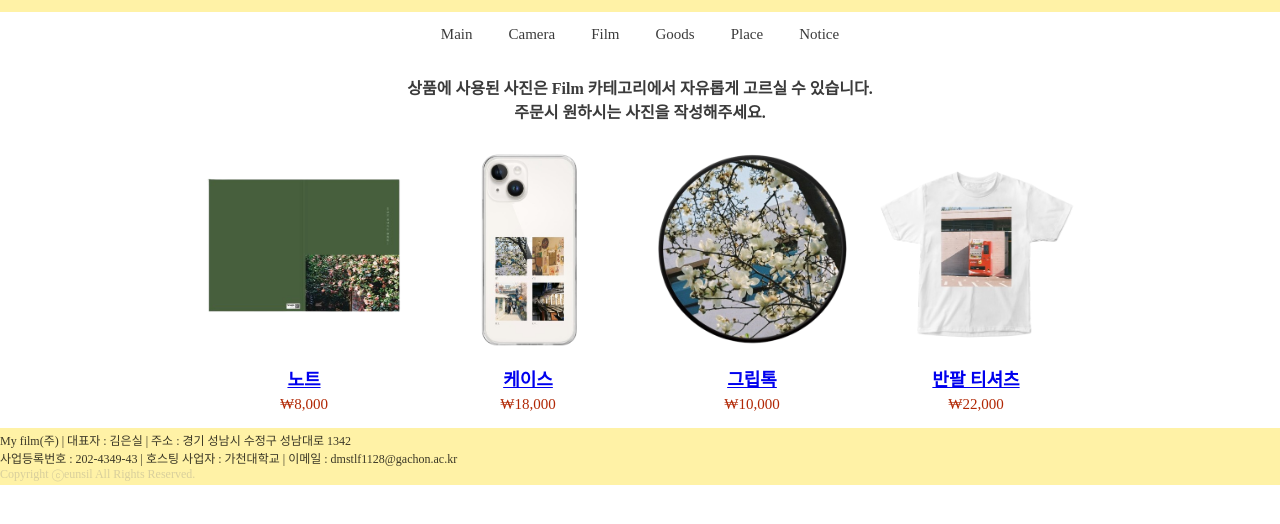
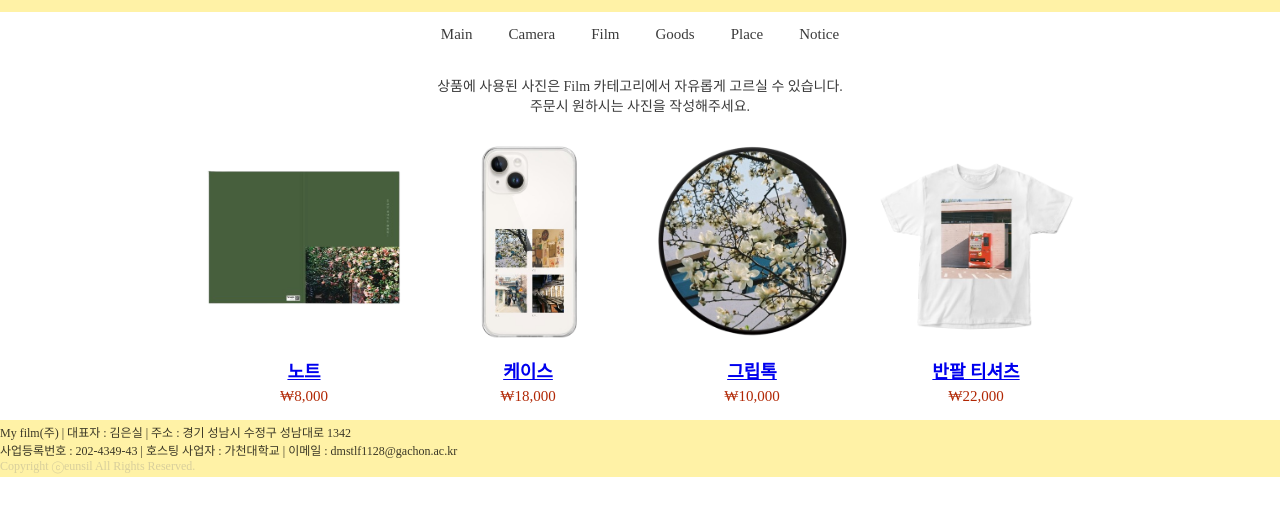
Before and after one commit to eunsilkimm/projectpage.github.io, a plain HTML site: page Goods.html in a window 1280 px wide. Shown: the part 132-656 px from the top of the page. Drawn offline with Linux system fonts and the light colour scheme.

Commit message:
Goods.html

```diff
--- a/Goods.html
+++ b/Goods.html
@@ -7,7 +7,7 @@
   <link rel="stylesheet" href="main.css">
   <style>
     p {
-      font-weight: bold;
+      font-size: 14px;
       text-align: center;
     }
 
```
